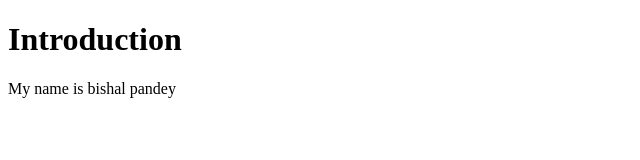
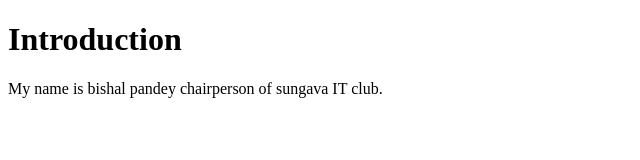
Before and after one commit to bishal9009/Bishal, a plain HTML site: page index.html in a window 1280 px wide. Shown: the whole page, without its empty margins (0-640 px from the left). Drawn offline with Linux system fonts and the light colour scheme.

Commit message:
Added chairperson post to the paragraph

```diff
--- a/index.html
+++ b/index.html
@@ -6,7 +6,7 @@
 </head>
 <body>
 	<h1> Introduction</h1>
-	<p> My name is bishal pandey </p>
+	<p> My name is bishal pandey chairperson of sungava IT club. </p>
 
 </body>
 </html>
```
